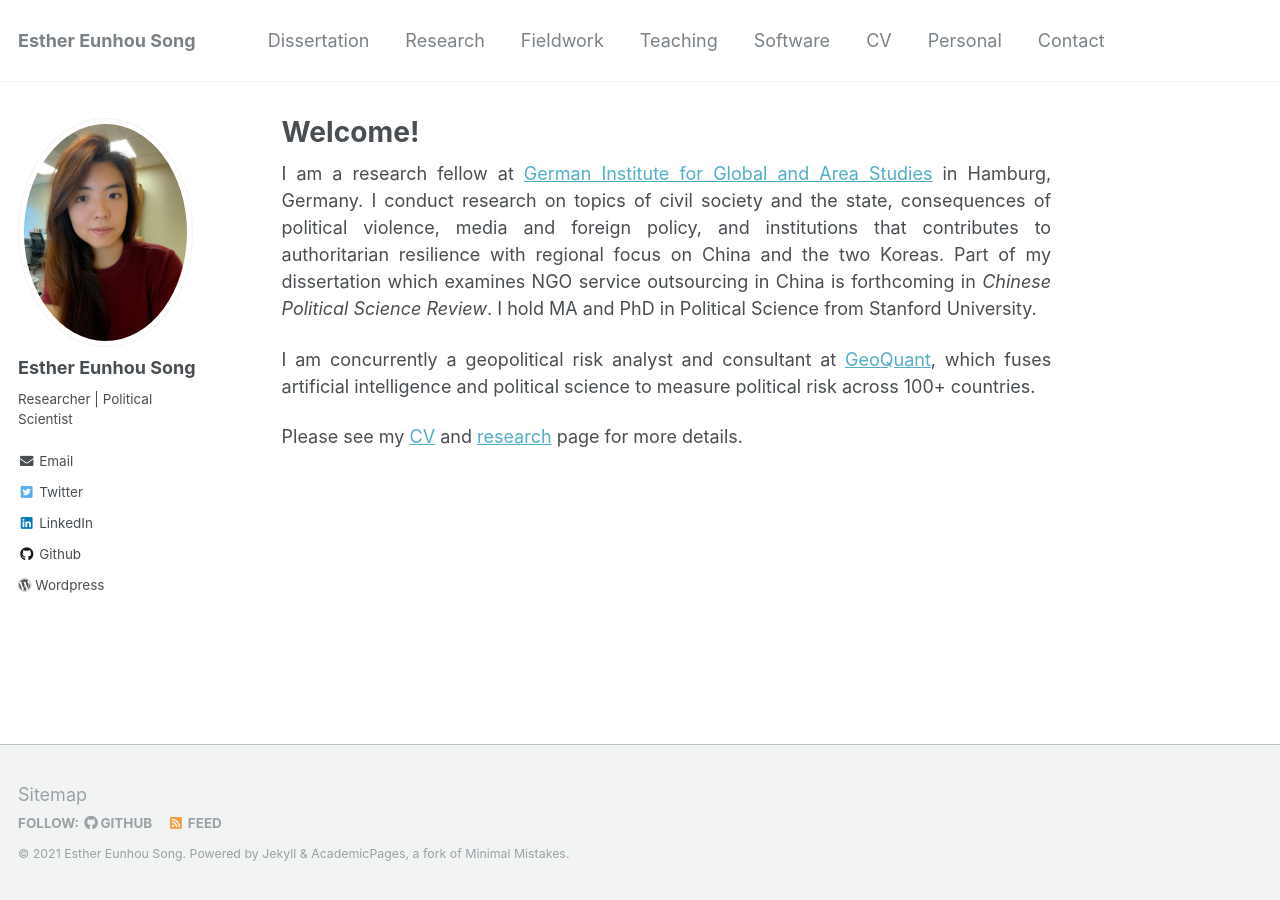
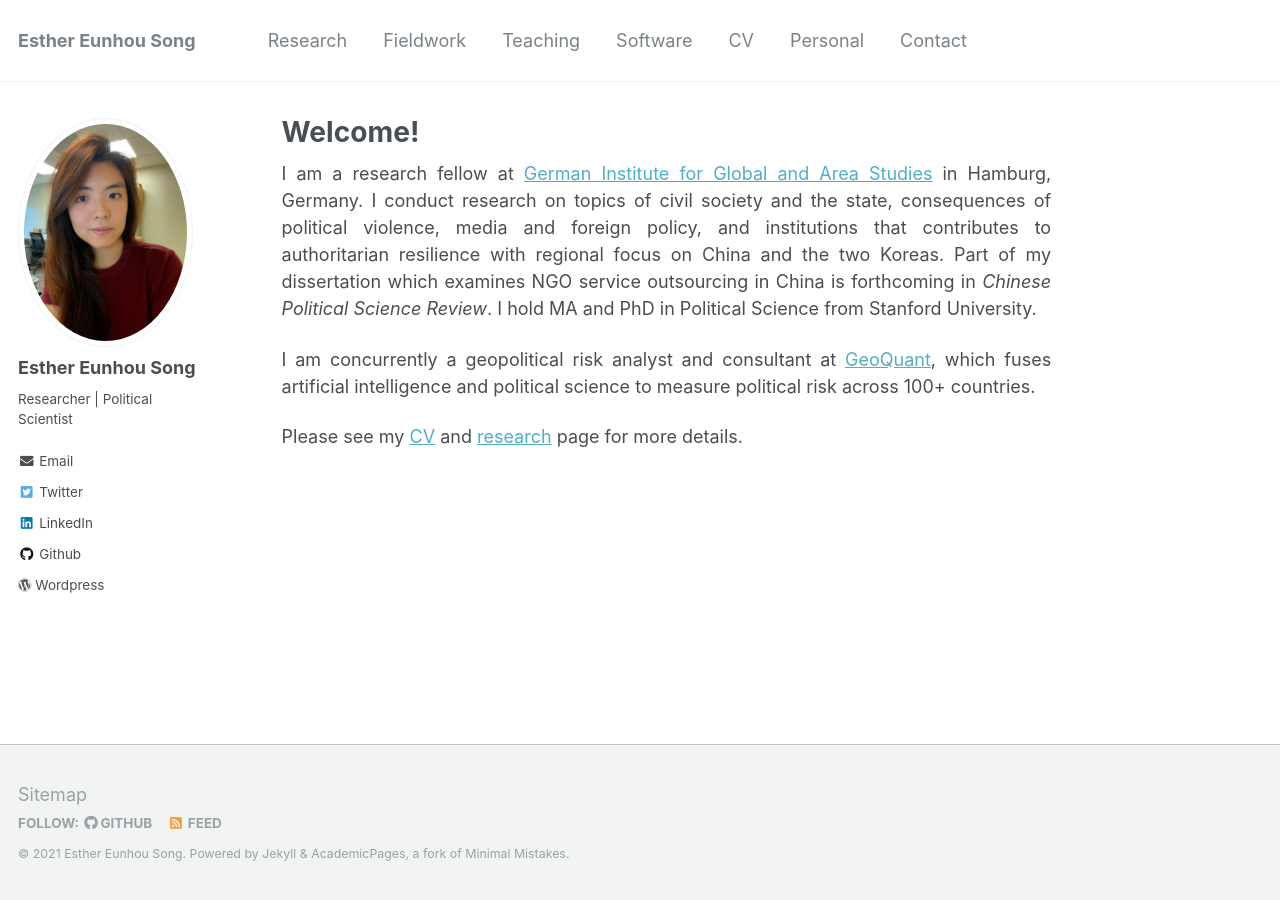
Before and after one commit to ehsong/ehsong.github.io, a Jekyll site: the page built from _pages/about.md, in a window 1280 px wide. Built offline with Jekyll 4.4.1, drawn with Linux system fonts in a browser that asks for light colours.

Commit message:
Update navigation.yml

```diff
--- a/_data/navigation.yml
+++ b/_data/navigation.yml
@@ -1,8 +1,5 @@
 # main links links
 main:
-  - title: "Dissertation"
-    url: /dissertation/
-
   - title: "Research"
     url: /research/
 
```
